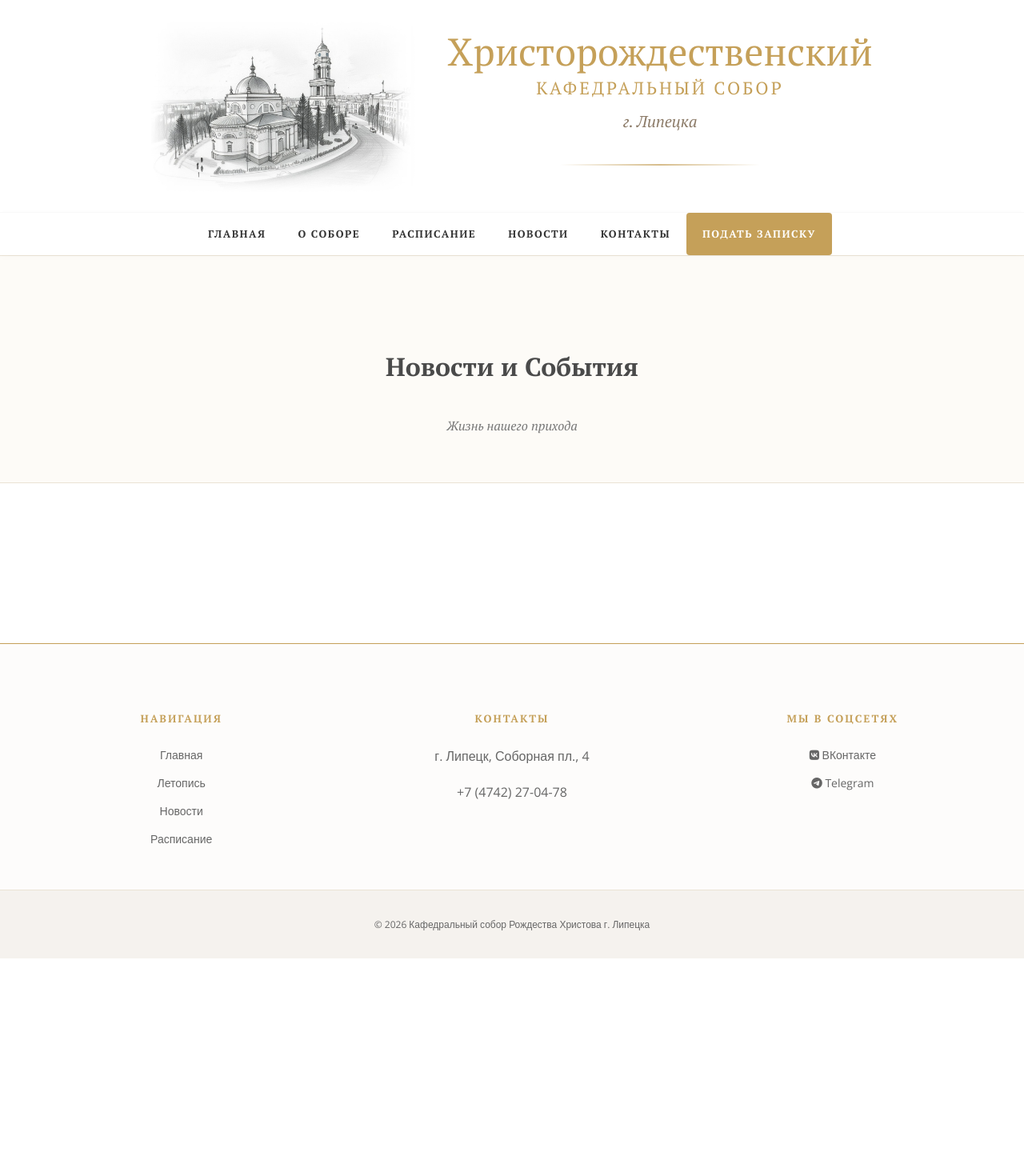
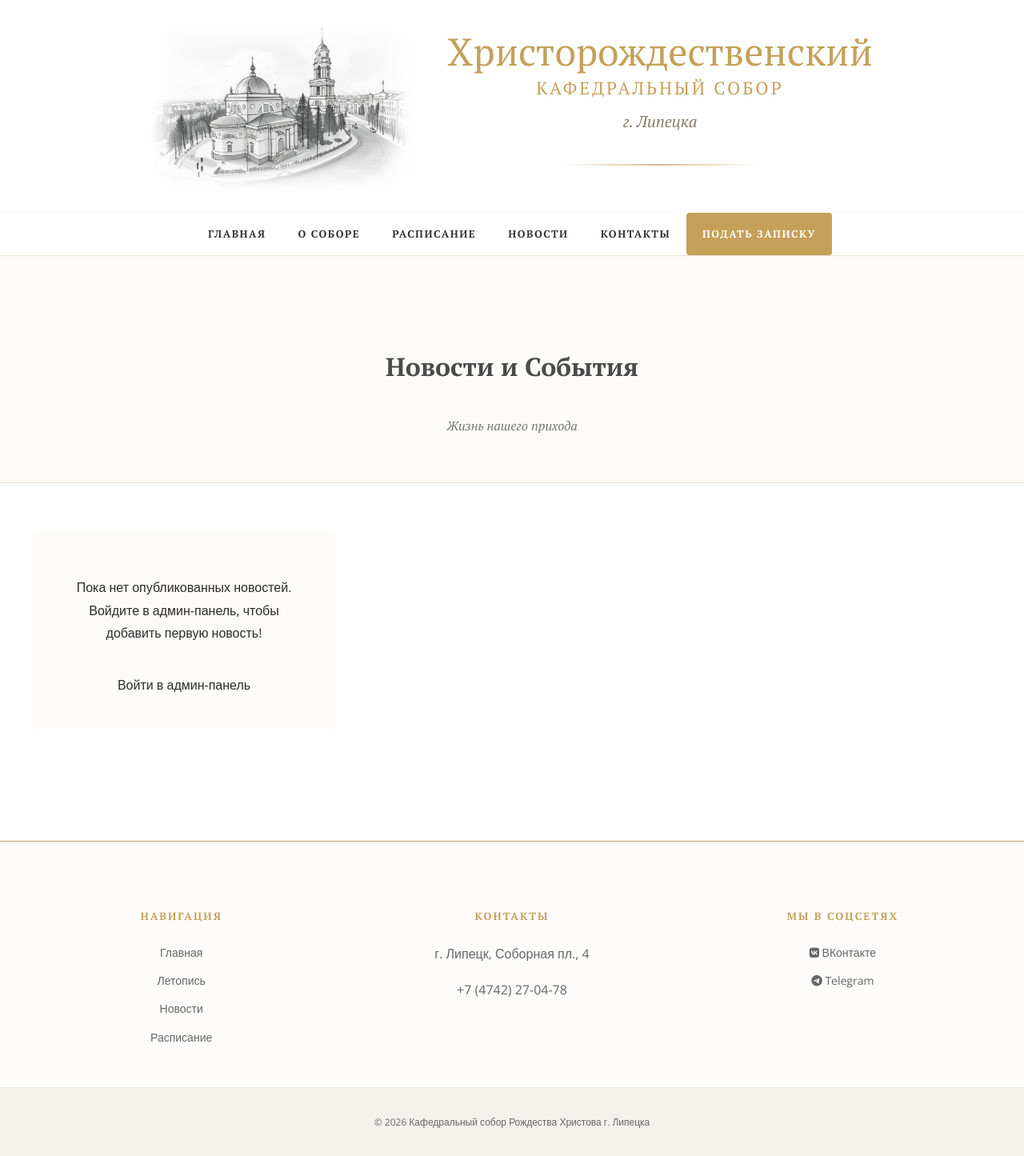
Before and after one commit to Dmitrii048/sobor_Rozhdestva, a Jekyll site: the page built from news/index.html, in a window 1280 px wide. Shown: the whole page at 80% size. Built offline with Jekyll 4.4.1, drawn with Linux system fonts in a browser that asks for light colours; before the commit the page ends 1198 px from its top, so only the background shows below that.

Commit message:
Update index.html

```diff
--- a/news/index.html
+++ b/news/index.html
@@ -1,6 +1,6 @@
 ---
 layout: default
-title: Новости Собора
+title: Новости собора
 style: |
     .news-header {
         background-color: #fdfbf7;
@@ -10,7 +10,7 @@
     }
     .news-grid {
         display: grid;
-        grid-template-columns: repeat(auto-fill, minmax(300px, 1fr));
+        grid-template-columns: repeat(auto-fill, minmax(350px, 1fr));
         gap: 30px;
         padding: 60px 20px;
         max-width: 1200px;
@@ -48,6 +48,17 @@
         flex-grow: 1;
         display: flex;
         flex-direction: column;
+    }
+    .news-category {
+        display: inline-block;
+        background: #f5f2ee;
+        color: #C5A059;
+        font-size: 12px;
+        text-transform: uppercase;
+        letter-spacing: 1px;
+        padding: 4px 10px;
+        border-radius: 20px;
+        margin-bottom: 10px;
     }
     .news-date {
         font-size: 13px;
@@ -94,24 +105,83 @@
 </div>
 
 <div class="news-grid">
-    <!-- ЭТОТ ЦИКЛ АВТОМАТИЧЕСКИ СОЗДАЕТ КАРТОЧКИ -->
-    {% for post in site.posts %}
+    <!-- Новости будут добавлены здесь -->
+    <div id="news-container">
+        <!-- Новости загрузятся через JavaScript -->
+    </div>
+</div>
+
+<script>
+    // Загрузка новостей из GitHub
+    async function loadNews() {
+        try {
+            const response = await fetch('https://api.github.com/repos/Dmitrii048/sobor_Rozhdestva/contents/_posts');
+            const files = await response.json();
+
+            const newsContainer = document.getElementById('news-container');
+            let newsHTML = '';
+
+            // Сортируем новости по дате (новые сначала)
+            const sortedFiles = files.sort((a, b) => {
+                const dateA = new Date(a.name.substring(0, 10));
+                const dateB = new Date(b.name.substring(0, 10));
+                return dateB - dateA;
+            });
+
+            for (const file of sortedFiles) {
+                if (file.name.endsWith('.md')) {
+                    const contentResponse = await fetch(file.download_url);
+                    const content = await contentResponse.text();
+
+                    // Парсим Markdown
+                    const frontMatterMatch = content.match(/---\n([\s\S]*?)\n---/);
+                    const body = content.split('---')[2] || '';
+
+                    if (frontMatterMatch) {
+                        const frontMatter = frontMatterMatch[1];
+                        const title = frontMatter.match(/title: (.+)/)?.[1] || 'Без заголовка';
+                        const date = frontMatter.match(/date: (.+)/)?.[1] || '';
+                        const category = frontMatter.match(/category: (.+)/)?.[1] || 'Главная';
+                        const image = frontMatter.match(/image: (.+)/)?.[1] || '';
+                        const excerpt = frontMatter.match(/excerpt: (.+)/)?.[1] || body.substring(0, 150) + '...';
+
+                        // Формируем путь к статье
+                        const slug = file.name.replace('.md', '').replace(/\d{4}-\d{2}-\d{2}-/, '');
+                        const articleUrl = `/news/${slug}/`;
+
+                        newsHTML += `
                             <article class="news-card">
-        <a href="{{ post.url }}" class="news-img-wrap">
-            <img src="{{ post.image }}" alt="{{ post.title }}">
+                                <a href="${articleUrl}" class="news-img-wrap">
+                                    <img src="${image}" alt="${title}">
                                 </a>
                                 <div class="news-content">
-            <span class="news-date">{{ post.date | date: "%d.%m.%Y" }}</span>
+                                    <span class="news-category">${category}</span>
+                                    <span class="news-date">${new Date(date).toLocaleDateString('ru-RU')}</span>
                                     <h3 class="news-title">
-                <a href="{{ post.url }}" style="text-decoration: none; color: inherit;">
-                    {{ post.title }}
+                                        <a href="${articleUrl}" style="text-decoration: none; color: inherit;">
+                                            ${title}
                                         </a>
                                     </h3>
-            <div class="news-excerpt">
-                {{ post.excerpt | strip_html | truncatewords: 20 }}
-            </div>
-            <a href="{{ post.url }}" class="btn-read-more">Читать далее →</a>
+                                    <div class="news-excerpt">${excerpt}</div>
+                                    <a href="${articleUrl}" class="btn-read-more">Читать далее →</a>
                                 </div>
                             </article>
-    {% endfor %}
+                        `;
+                    }
+                }
+            }
+
+            newsContainer.innerHTML = newsHTML;
+        } catch (error) {
+            console.error('Ошибка загрузки новостей:', error);
+            document.getElementById('news-container').innerHTML = `
+                <div style="grid-column: 1 / -1; text-align: center; padding: 40px; background: #fdfbf7; border-radius: 8px;">
+                    <p>Пока нет опубликованных новостей. Войдите в админ-панель, чтобы добавить первую новость!</p>
+                    <a href="/admin/" class="login-button" style="display: inline-block; margin-top: 20px;">Войти в админ-панель</a>
                 </div>
+            `;
+        }
+    }
+
+    loadNews();
+</script>
```
Lines whose indentation alone changed are shown as unchanged.
